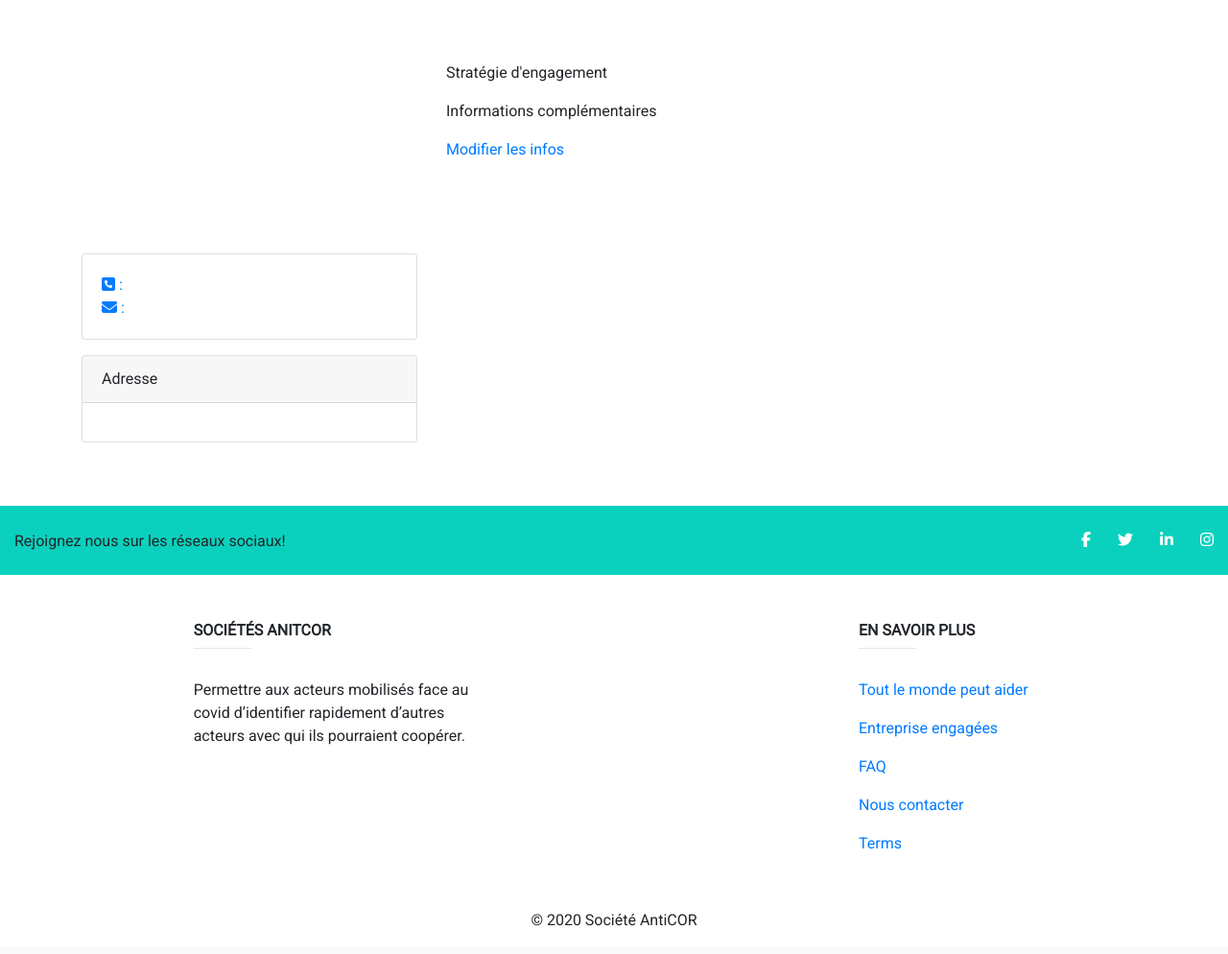
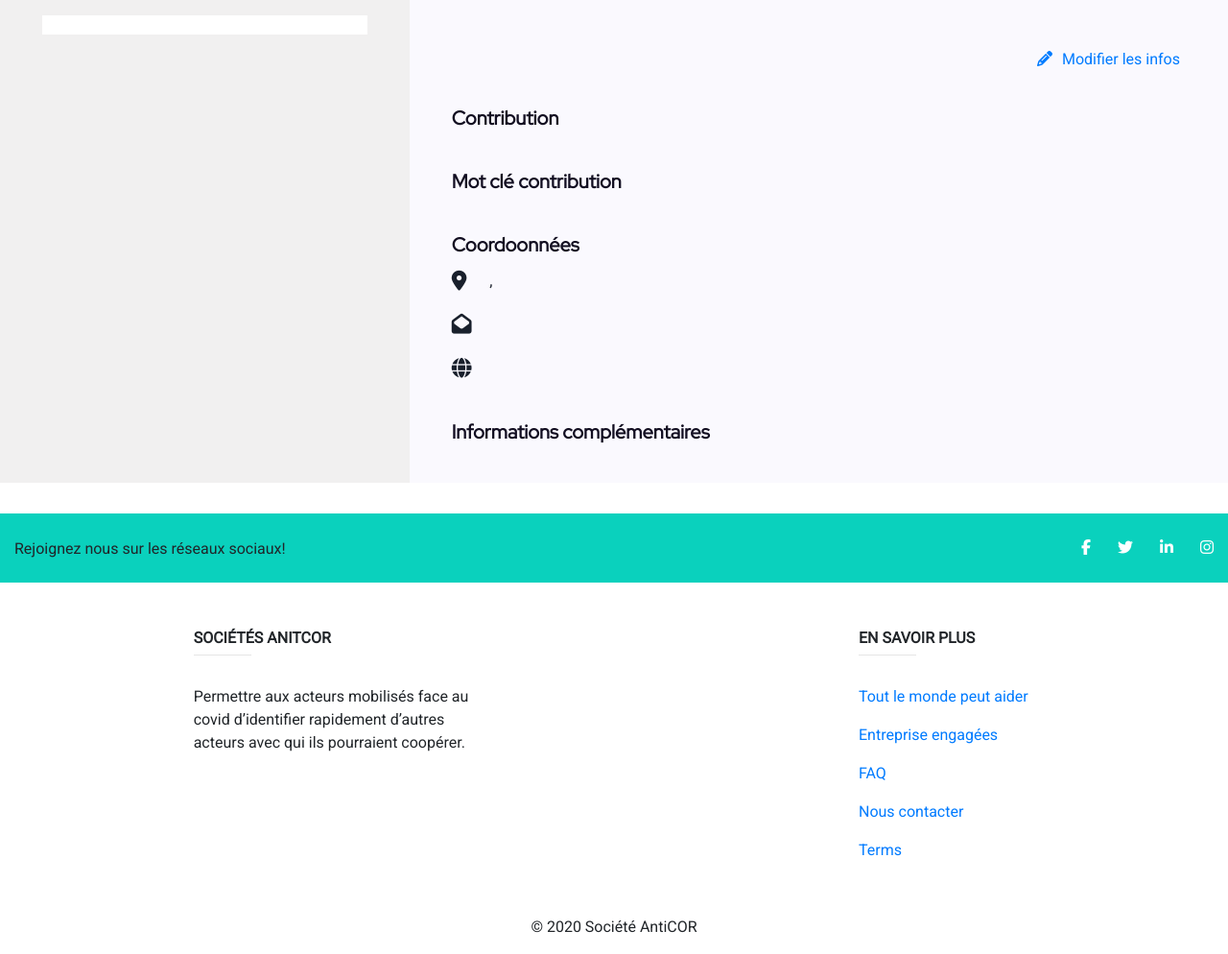
Before and after one commit to Societes-AnitCOR/societiesanticor.org, a Symfony app: template templates/main/companyPageView.html.twig in a window 1280 px wide. Shown: the part 67-1061 px from the top of the page at 96% size. Before the commit the page ends 1032 px from the top, so only its background shows below. Run offline with Twig, Linux system fonts and the light colour scheme; the template is opened without the code that fills it, so the values that code supplies are empty; some libraries are stand-ins or nearby versions; some web fonts are replaced.

Commit message:
dev: initial draft of companyPage

```diff
--- /dev/null
+++ b/public/css/companyPage.css
@@ -0,0 +1,117 @@
+.company {
+    max-width: 1280px;
+    margin-left: auto;
+    margin-right: auto;
+    position: relative;
+}
+
+.side-bar {
+    background-color: #f1f0f0;
+    padding-left : 44px;
+    padding-right : 44px;
+}
+
+.main {
+    background-color: #FAF9FE;
+    padding-left : 44px;
+    padding-right : 44px;
+    padding-top : 110px;
+}
+
+.company-element .body ul {
+    list-style-type:none;
+    padding:0px;
+    margin:0px;
+}
+
+.company-element .body li {
+    list-style: none;
+    margin-bottom: 20px;
+    vertical-align: middle;
+    text-align: left;
+}
+
+.company-element .body li i {
+    margin-right: 20px;
+    font-size: 1.3rem;
+    vertical-align: text-bottom;
+}
+
+.company-name {
+    font-family: Red Hat Display;
+    font-style: normal;
+    font-weight: bold;
+    font-size: 1.5rem;
+    line-height: 2rem;
+
+    color: #120E21;
+}
+
+.company-branch {
+    font-family: Montserrat;
+    font-style: normal;
+    font-weight: normal;
+    font-size: 1rem;
+    line-height: 1.25rem;
+    color: #99879D;
+}
+
+.company-logo {
+    width: 100%;
+    margin-left : 0;
+    margin-right : auto;
+    max-width: 350px;
+    background-size: contain;
+    background-position: center center;
+    background-repeat: no-repeat;
+    background-color: white;
+    background-image: url('/img/logo-generic.png');
+    background-origin: content-box;
+    padding: 10px;
+    margin-top: 16px;
+    margin-bottom: 16px;
+}
+
+
+.company-logo .image {
+    width: 100%;
+    height: 240px;
+    background-size: contain;
+    background-position: center center;
+    background-repeat: no-repeat;
+    background-color: #fff;
+    background-origin: content-box;
+}
+
+
+.company-element {
+    font-family: Montserrat;
+    font-style: normal;
+    font-weight: normal;
+    font-size: 1rem;
+    line-height: 1.6rem;
+    color: #19202C;
+    margin-bottom : 40px;
+}
+
+.company-element .header {
+    font-family: Red Hat Display;
+    font-style: normal;
+    font-weight: bold;
+    font-size: 20px;
+    line-height: 26px;
+    color: #120E21;
+    margin-bottom : 12px;
+}
+
+.floater {
+    position: absolute;
+    margin-top : 50px;
+    padding-right : 50px;
+    width: 100%;
+    text-align: right;
+}
+
+.floater i {
+    margin-right: 10px;
+}
--- a/templates/base.html.twig
+++ b/templates/base.html.twig
@@ -12,6 +12,7 @@
             <link href="https://fonts.googleapis.com/css2?family=Roboto&display=swap" rel="stylesheet">
             <link href="https://fonts.googleapis.com/css2?family=Fira+Sans&display=swap" rel="stylesheet">
             <link href="https://fonts.googleapis.com/css2?family=Muli&display=swap" rel="stylesheet">
+            <link href="https://fonts.googleapis.com/css2?family=Red+Hat+Display&display=swap" rel="stylesheet">
             <link href="https://stackpath.bootstrapcdn.com/font-awesome/4.7.0/css/font-awesome.min.css" rel="stylesheet" integrity="sha384-wvfXpqpZZVQGK6TAh5PVlGOfQNHSoD2xbE+QkPxCAFlNEevoEH3Sl0sibVcOQVnN" crossorigin="anonymous">
             <link rel="stylesheet" href="https://cdnjs.cloudflare.com/ajax/libs/jquery-modal/0.9.1/jquery.modal.min.css" />
         {% endblock %}
--- a/templates/main/companyPageView.html.twig
+++ b/templates/main/companyPageView.html.twig
@@ -4,82 +4,48 @@
 
 {% block stylesheets %}
 {{parent()}}
-<style>
-    .backgroundCard.text-center {
-        height: 200px;
-    }
-</style>
+<link href="{{ asset('css/companyPage.css') }}" rel="stylesheet"/>
 {% endblock %}
 
 {% block body %}
 
-<div class="container-lg mt-5" style="margin-bottom: 50px;">
+<div class="company row" >
+    <div class="side-bar col-md-4 col-lg-4">
+        <!--left col-->
+        <div class="company-logo">
+            {% if company.logo is not null %}
+                <div class="image" style="background-image:url({{ asset('uploads/companies/logos/'~ company.logo) }})"></div>
+            {% endif %}
+        </div>
+        <div class="company-name">{{ company.name }}</div>
+        <div class="company-branch">{{ company.branch ? company.branch.name : '' }}</div>
+    </div>
+        <!--/ Main Col-->
+    <div class="main col-md-8 col-lg-8">
+        <div class="company-element">
+            <div class="header">Contribution</div>
+            <div class="body">{{ company.contribution }}</div>
+        </div>
+        <div class="company-element">
+            <div class="header">Mot clé contribution</div>
+            <div class="body">{{ company.keywords }}</div>
+        </div>
+        <div class="company-element">
+            <div class="header">Coordoonnées</div>
+            <div class="body">
+                <ul>
+                    <li><i class="fas fa-map-marker-alt"></i> {{ company.nomDeLaRue }} {{ company.city }} {{ company.postalCode }}, {{ company.country }}</li>
+                    <li><i class="fas fa-envelope-open"></i> <a href="mailto:{{ company.email }}" target="_blank"> {{ company.email }}</a></li>
+                    <li><i class="fas fa-globe"></i><a href="{{ company.urlWebsite }}" target="_blank"> {{ company.urlWebsite }}</a></li>
+                </ul>
+            </div>
+        </div>
+        <div class="company-element">
+            <div class="header">Informations complémentaires</div>
+            <div class="body">{{ company.complementaryInformations }}</div>
+        </div>
+    </div>
 
-    <div class="row">
-        <div class="col-sm-4">
-            <!--left col-->
-
-            {% if company.logo is not null %}
-                <div class="backgroundCard text-center" style="background-image:url({{ asset('uploads/companies/logos/'~ company.logo) }})"></div>
-            {% else %}
-                <div class="backgroundCard text-center"></div>
-            {% endif %}
-
-            <div class="">
-                <div class="card  my-3">
-                    <div class="card-body">
-                        <a href="tel:{{ company.telephone }}"><span class="fas fa-phone-square"></span> :
-                            <span>{{ company.telephone }}</span>
-                        </a><br>
-                        <a href="mailto:{{ company.email }}">
-                            <span class="fas fa-envelope"></span> :
-                            <span>{{ company.email }}</span></a><br>
-                    </div>
-                </div>
-
-                {# <div class="card  my-3">
-                    <div class="card-header">Secteur d'intervention </div>
-                    <div class="card-body">
-                        <span>{{ company.branch }}</span>
-                    </div>
-
-                </div> #}
-                <div class="card  my-3">
-                        <div class="card-header">Adresse</div>
-                        <div class="card-body">
-                            <span>{{ company.nomDeLaRue }} {{ company.city }} {{ company.postalCode }} {{ company.country }}</span>
-                        </div>
-                </div>
-            </div>
-
-        </div>
-
-        <!--/ Right Col-->
-        <div class="col-sm-8">
-            <div>
-                <h1 class="display-4">{{ company.name }}</h1>
-                <p class="lead"><span>{{ company.branch ? company.branch.name : '' }}</span></p>
-            </div>
-
-            <div>
-                <div class="">
-                    <div class="">
-
-                        <div class=" companyInfos">
-                            {# <span class="h6">Détail de l'entreprise </span>
-                                <p>{{ company.branchDetail }}</p> #}
-                            <span class="h6">Stratégie d'engagement</span>
-                                <p>{{ company.description }}</p>
-                            <span class="h6">Informations complémentaires</span>
-                                <p>{{ company.complementaryInformations }}</p>
-                        </div>
-                    </div>
-                </div>
-            </div>
-
-            <a href="{{path('company_register', {'id': company.id})}}">Modifier les infos</a>
-        </div>
-
-    </div>
+    <div class="floater"><a href="{{path('company_register', {'id': company.id})}}"><i class="fas fa-pencil-alt"></i>Modifier les infos</a></div>
 </div>
 {% endblock %}
```
